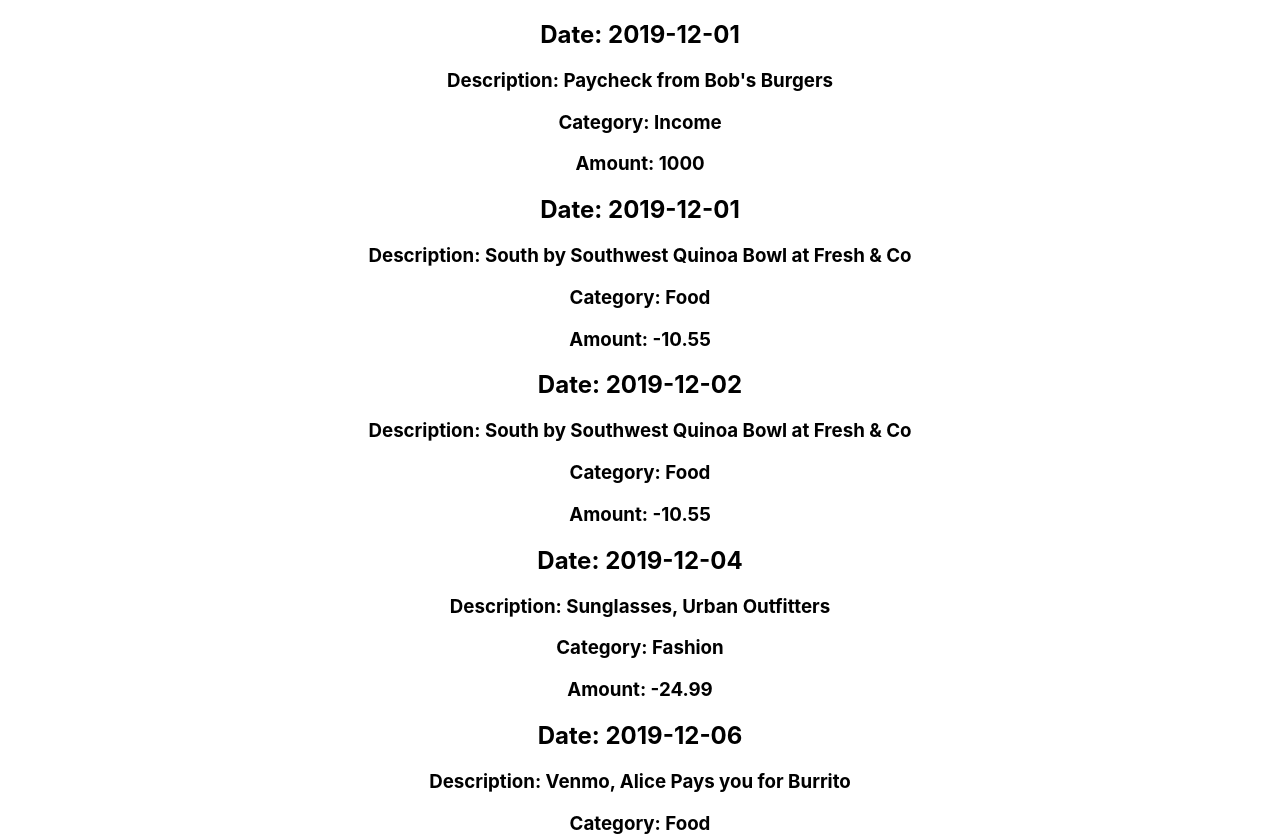
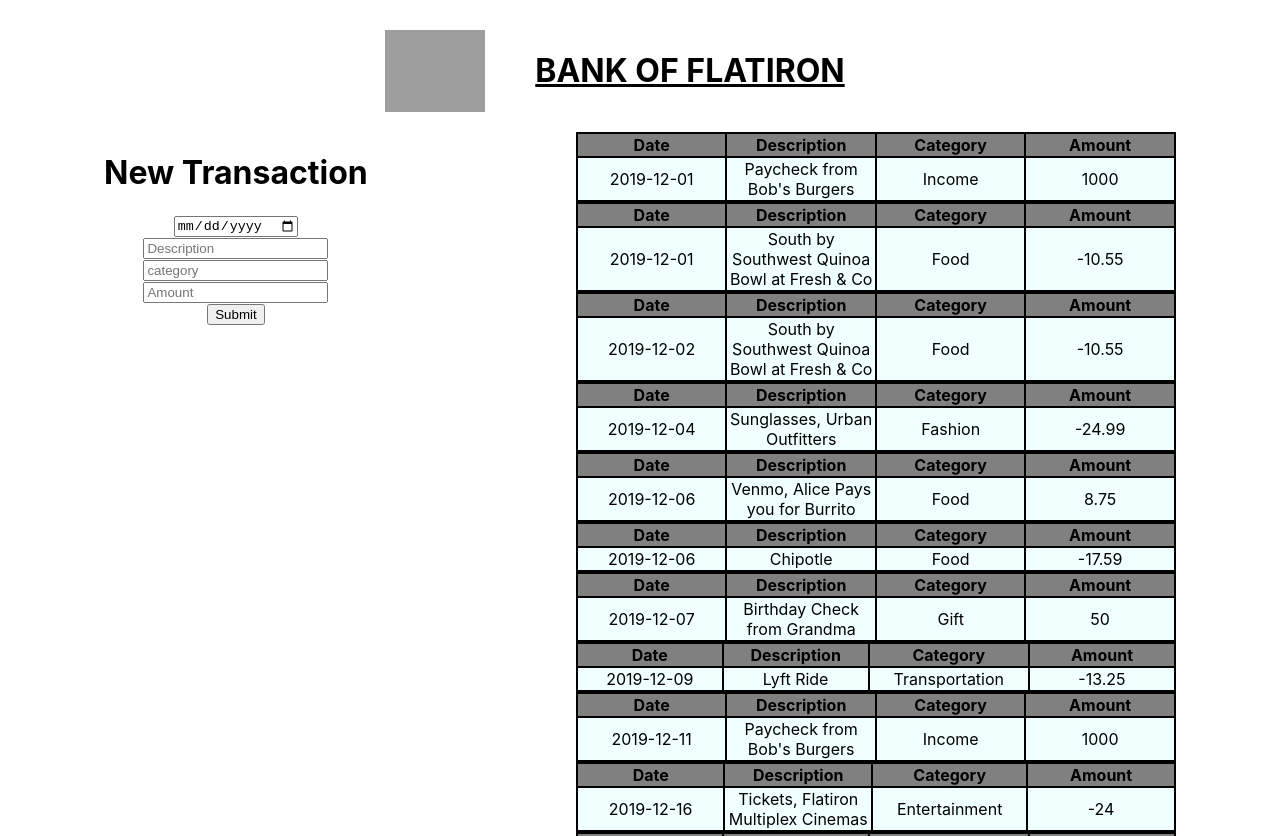
Before and after one commit to Fixc-ray/Bank-Of-Flatiron, a React (Create React App) app: page / in a window 1280 px wide. Shown: the top 836 px of the page. Built offline with nearby package versions, Linux system fonts and the light colour scheme; data requests are answered from the project's data file; grey boxes are pictures that could not be loaded.

Commit message:
Added the table formatt

```diff
--- a/src/App.css
+++ b/src/App.css
@@ -1,5 +1,22 @@
 .App {
   text-align: center;
+  display: flex;
+  justify-content: space-around;
+}
+.app-detail{
+  display: flex;
+  justify-content: center;
+  margin-top: 30px;
+  margin-bottom: 20px;
+}
+.app-detail h1{
+  text-align: center;
+  text-decoration: underline;
+  margin-right: 50px;
+}
+.app-detail img{
+  width: 100px;
+  margin-right: 50px;
 }
 
 .App-logo {
@@ -36,3 +53,8 @@
     transform: rotate(360deg);
   }
 }
+.info{
+  width: 600px;
+  flex-wrap: wrap;
+  display: flex;
+}
--- a/src/components/App.js
+++ b/src/components/App.js
@@ -1,7 +1,7 @@
-import logo from '../logo.svg';
-import '../App.css';
-import Details from './Details';
-import Add from './Add';
+import logo from "../logo.svg";
+import "../App.css";
+import Details from "./Details";
+import Add from "./Add";
 import React, { useEffect, useState } from "react";
 
 function App() {
@@ -15,9 +15,15 @@ function App() {
       });
   }, []);
   return (
-    <div className="App">
-      <Details transaction ={transactions}/>
-      <Add adds={transactions} setUsers={setUsers}/>
+    <div>
+      <div className="app-detail">
+        <img src="https://plus.unsplash.com/premium_photo-1668902223815-52beab29f39a?w=500&auto=format&fit=crop&q=60&ixlib=rb-4.0.3&ixid=M3wxMjA3fDB8MHxzZWFyY2h8MTN8fGJhbmslMjBsb2dvfGVufDB8fDB8fHww" />
+        <h1>BANK OF FLATIRON</h1>
+      </div>
+      <div className="App">
+        <Add adds={transactions} setUsers={setUsers} />
+        <Details transaction={transactions} />
+      </div>
     </div>
   );
 }
--- a/src/components/Detail.js
+++ b/src/components/Detail.js
@@ -1,14 +1,29 @@
-import React from 'react'
+import React from "react";
 
-function Detail({detail}) {
+function Detail({ detail }) {
   return (
-    <div>
-        <h2>Date: {detail.date}</h2>
-        <h3>Description: {detail.description}</h3>
-        <h3>Category: {detail.category}</h3>
-        <h3>Amount: {detail.amount}</h3>
+    <div className="detail">
+      <table bgcolor="black" width={600}>
+        <tr bgcolor="grey">
+          <th width="100">Date</th>
+          <th width="100">Description</th>
+          <th width="100">Category</th>
+          <th width="100">Amount</th>
+        </tr>
+        <tr bgcolor="azure" align="center">
+          <td>{detail.date}</td>
+          <td>{detail.description}</td>
+          <td>{detail.category}</td>
+          <td>{detail.amount}</td>
+        </tr>
+      </table>
     </div>
-  )
+  );
 }
 
-export default Detail
+export default Detail;
+
+// <h2>Date: {detail.date}</h2>
+// <h3>Description: {detail.description}</h3>
+// <h3>Category: {detail.category}</h3>
+// <h3>Amount: {detail.amount}</h3>
--- a/src/components/Details.js
+++ b/src/components/Details.js
@@ -1,13 +1,13 @@
 import React, { useEffect, useState } from "react";
-import { useParams } from "react-router-dom";
 import Detail from "./Detail";
 
-function Details({transaction}) {
-
-  const Displayinfo = transaction.map((transactions) =>
+function Details({ transaction }) {
+  const Displayinfo = transaction.map((transactions) => (
     <Detail key={transactions.id} detail={transactions} />
-  );
-  return <div>{Displayinfo}</div>;
+  ));
+  return <div className="info" >
+    {Displayinfo}
+    </div>;
 }
 
 export default Details;
--- a/src/db.json
+++ b/src/db.json
@@ -97,6 +97,13 @@
       "description": "Shopping",
       "category": "Bread",
       "amount": "100"
+    },
+    {
+      "id": "29a6",
+      "date": "2024-08-07",
+      "description": "Shopping",
+      "category": "milk, Bread",
+      "amount": "150"
     }
   ]
 }
```
